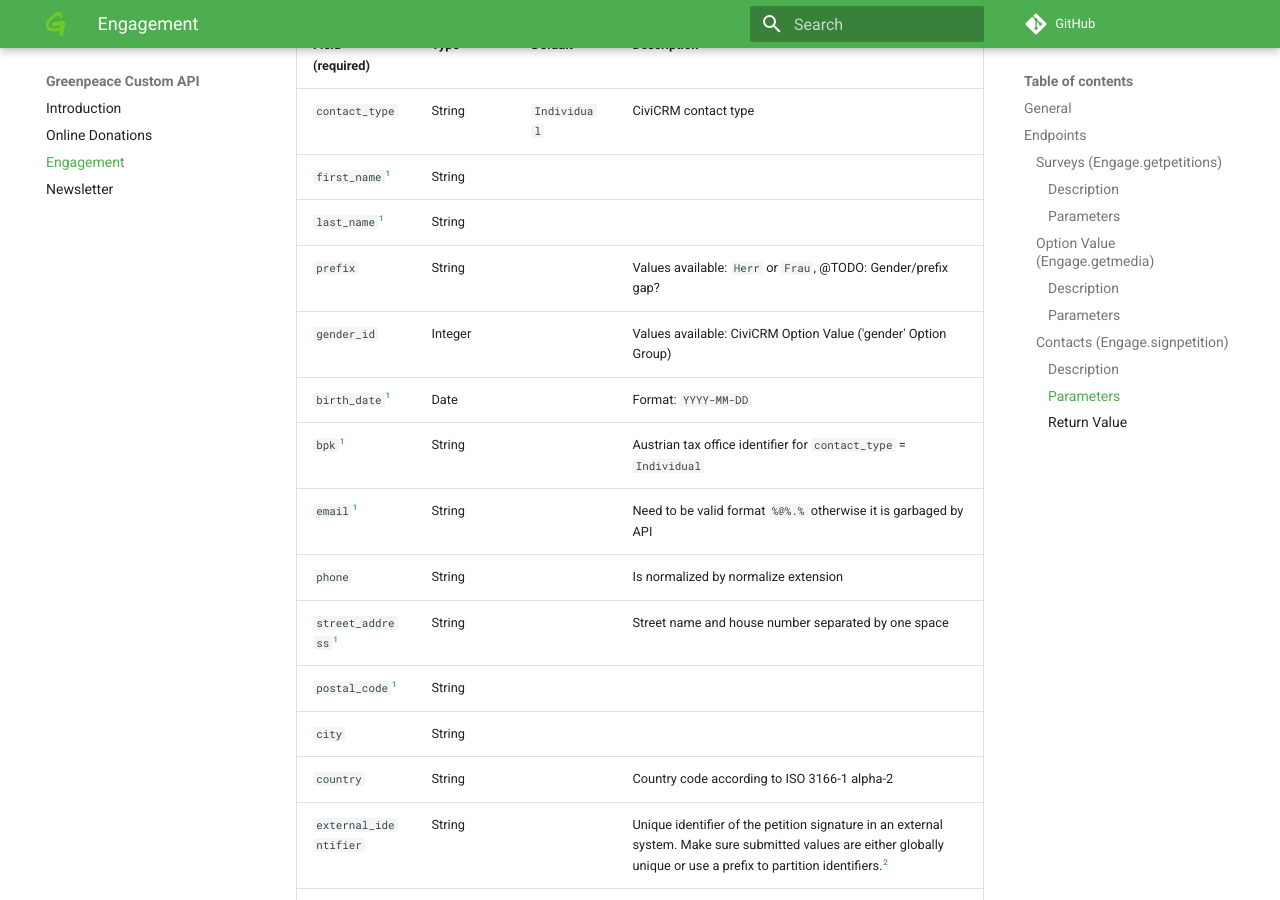
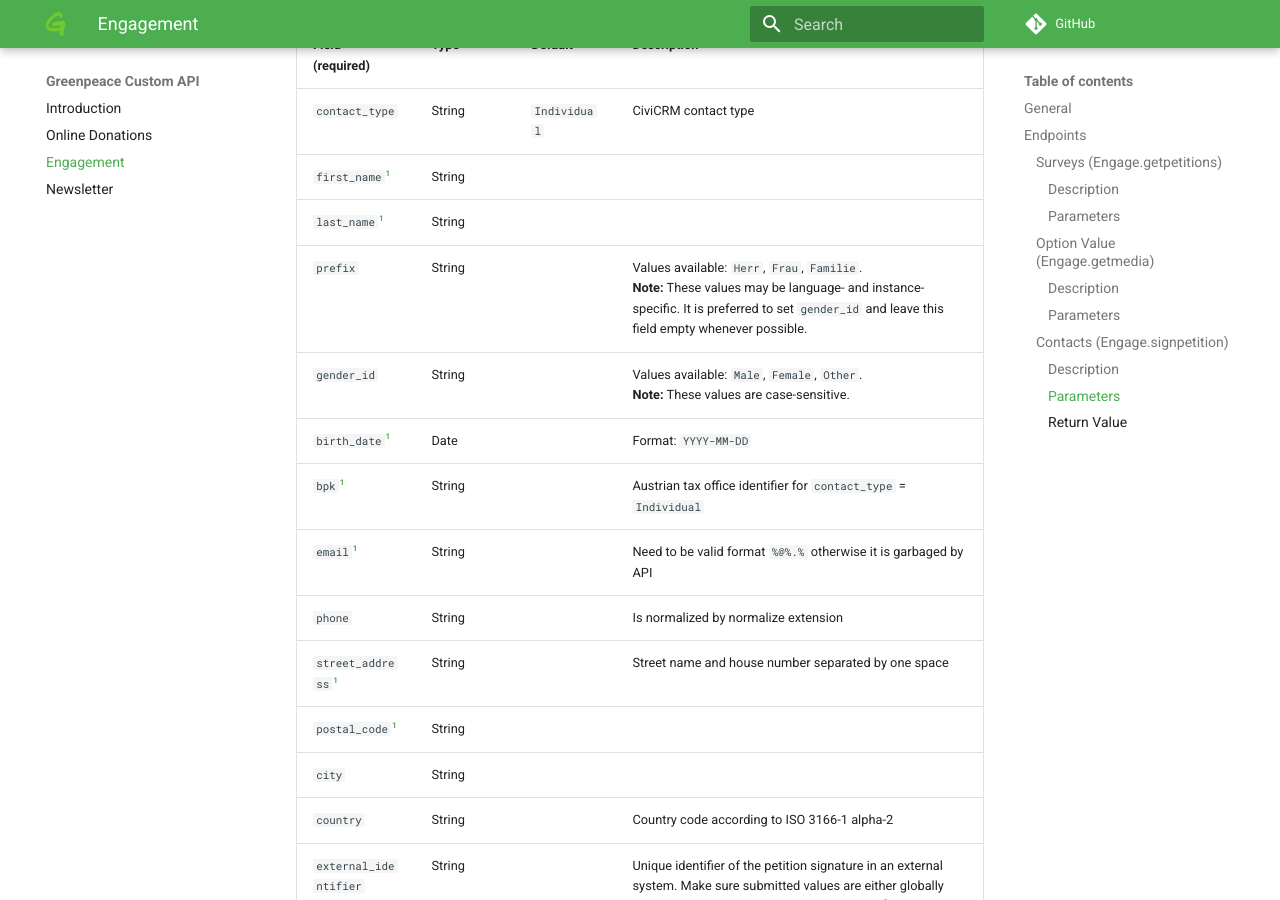
Before and after one commit to greenpeace-cee/at.greenpeace.gpapi, an MkDocs documentation site: the page built from docs/engagement.md, in a window 1280 px wide and 900 px high, scrolled down 1435 px. Built offline with MkDocs 1.6.1 and Material for MkDocs 9.7.7, drawn with Linux system fonts in a browser that asks for light colours; comment, search, counter and statistics services are not loaded; some of the changed text lies outside the part shown.

Commit message:
Add docs recommendations for gender/prefix handling

```diff
--- a/docs/engagement.md
+++ b/docs/engagement.md
@@ -46,8 +46,8 @@ The `Engage.signpetition` endpoint allows clients to transparently get or create
 | `contact_type`   | String  | `Individual` | CiviCRM contact type |
 | `first_name`[^1] | String  | | |
 | `last_name`[^1]  | String  | | |
-| `prefix`         | String  | | Values available: `Herr` or `Frau`, @TODO: Gender/prefix gap? |
-| `gender_id`      | Integer | | Values available: CiviCRM Option Value ('gender' Option Group) |
+| `prefix`         | String  | | Values available: `Herr`, `Frau`, `Familie`. <br /> **Note:** These values may be language- and instance-specific. It is preferred to set `gender_id` and leave this field empty whenever possible. |
+| `gender_id`      | String  | | Values available: `Male`, `Female`, `Other`. <br />**Note:** These values are case-sensitive. |
 | `birth_date`[^1] | Date    | | Format: `YYYY-MM-DD` |
 | `bpk`[^1]        | String  | | Austrian tax office identifier for `contact_type` = `Individual` |
 | `email`[^1]      | String  | | Need to be valid format `%@%.%` otherwise it is garbaged by API |
```
Also changed, not shown: other parts of docs/engagement.md (+1 -1 lines).
